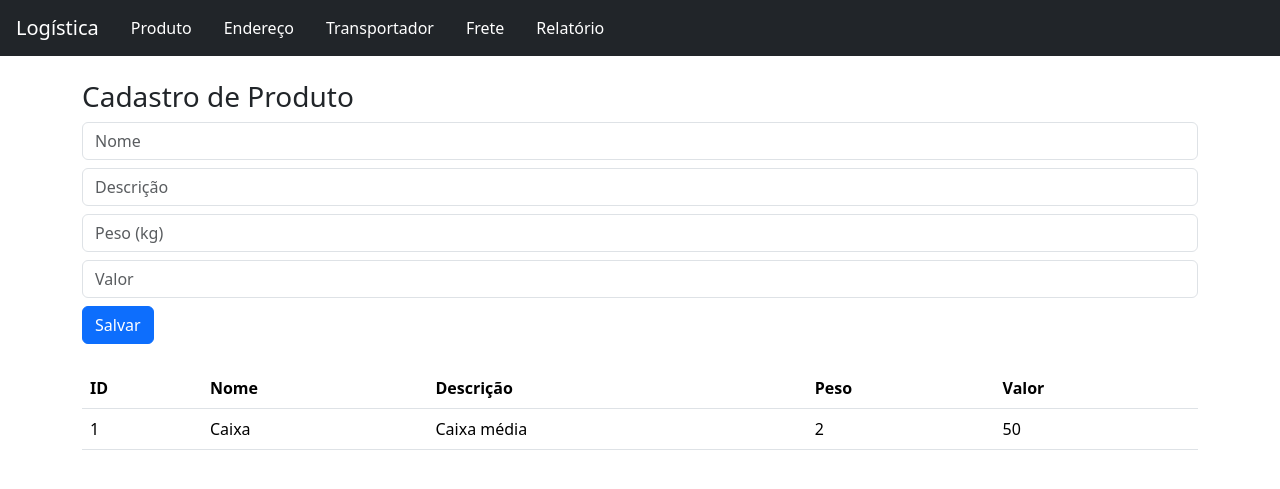
After one commit to isabellanunesbetimdoprado7-beep/gerenciador-logistico, a PHP site: page /paginas/produto.php in a window 1280 px wide. The commit adds this page. Shown: the top 489 px of the page. Run offline with PHP 8.4, Linux system fonts and the light colour scheme; data comes from the database, SQL or seed files in the repository; both versions use the stored data as it was after the commit.

Commit message:
Adiciona conexao com banco e tela de produto

```diff
--- a/includes/cabecalho.php
+++ b/includes/cabecalho.php
@@ -8,10 +8,10 @@
 <body>
 <nav class="navbar navbar-expand navbar-dark bg-dark px-3">
 <span class="navbar-brand">Logística</span>
-<a class="nav-link text-white" href="/paginas/produto.php">Produto</a>
-<a class="nav-link text-white" href="/paginas/endereco.php">Endereço</a>
-<a class="nav-link text-white" href="/paginas/transportador.php">Transportador</a>
-<a class="nav-link text-white" href="/paginas/frete.php">Frete</a>
-<a class="nav-link text-white" href="/paginas/relatorio.php">Relatório</a>
+<a class="nav-link text-white px-3" href="/paginas/produto.php">Produto</a>
+<a class="nav-link text-white px-3" href="/paginas/endereco.php">Endereço</a>
+<a class="nav-link text-white px-3" href="/paginas/transportador.php">Transportador</a>
+<a class="nav-link text-white px-3" href="/paginas/frete.php">Frete</a>
+<a class="nav-link text-white px-3" href="/paginas/relatorio.php">Relatório</a>
 </nav>
 <div class="container mt-4">
--- /dev/null
+++ b/paginas/produto.php
@@ -0,0 +1,33 @@
+<?php
+require '../includes/conexao.php';
+
+if ($_SERVER['REQUEST_METHOD'] === 'POST') {
+    $sql = $banco->prepare("INSERT INTO produtos (nome, descricao, peso, valor) VALUES (?, ?, ?, ?)");
+    $sql->execute([$_POST['nome'], $_POST['descricao'], $_POST['peso'], $_POST['valor']]);
+    header('Location: produto.php');
+    exit;
+}
+$produtos = $banco->query("SELECT * FROM produtos")->fetchAll(PDO::FETCH_ASSOC);
+include '../includes/cabecalho.php';
+?>
+<h3>Cadastro de Produto</h3>
+<form method="post" class="mb-4">
+    <input name="nome" class="form-control mb-2" placeholder="Nome" required>
+    <input name="descricao" class="form-control mb-2" placeholder="Descrição">
+    <input name="peso" type="number" step="0.01" class="form-control mb-2" placeholder="Peso (kg)">
+    <input name="valor" type="number" step="0.01" class="form-control mb-2" placeholder="Valor">
+    <button class="btn btn-primary">Salvar</button>
+</form>
+<table class="table">
+    <tr><th>ID</th><th>Nome</th><th>Descrição</th><th>Peso</th><th>Valor</th></tr>
+    <?php foreach ($produtos as $p): ?>
+    <tr>
+        <td><?= $p['id'] ?></td>
+        <td><?= htmlspecialchars($p['nome']) ?></td>
+        <td><?= htmlspecialchars($p['descricao']) ?></td>
+        <td><?= $p['peso'] ?></td>
+        <td><?= $p['valor'] ?></td>
+    </tr>
+    <?php endforeach; ?>
+</table>
+<?php include '../includes/rodape.php'; ?>
```
Also changed, not shown: banco/logistica.db (added).
